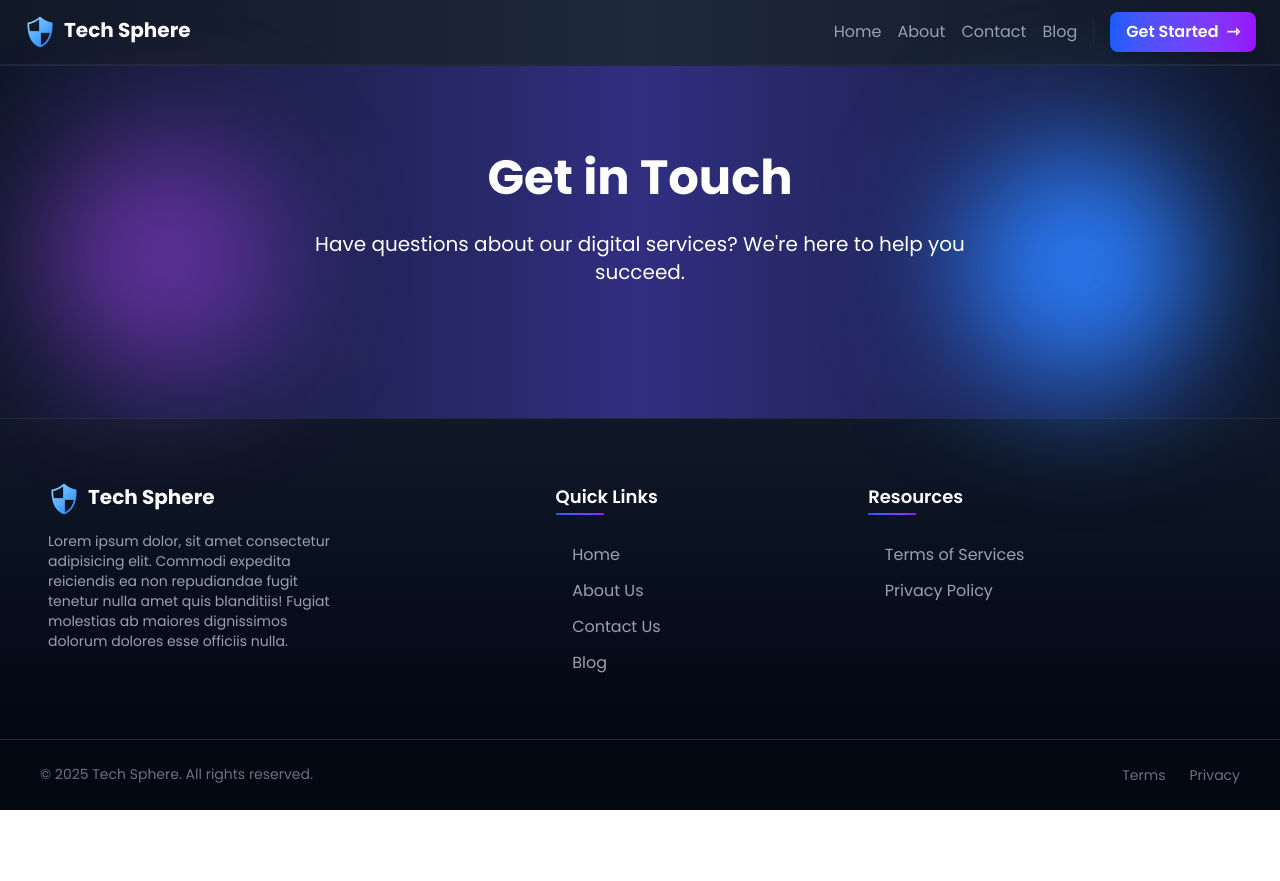
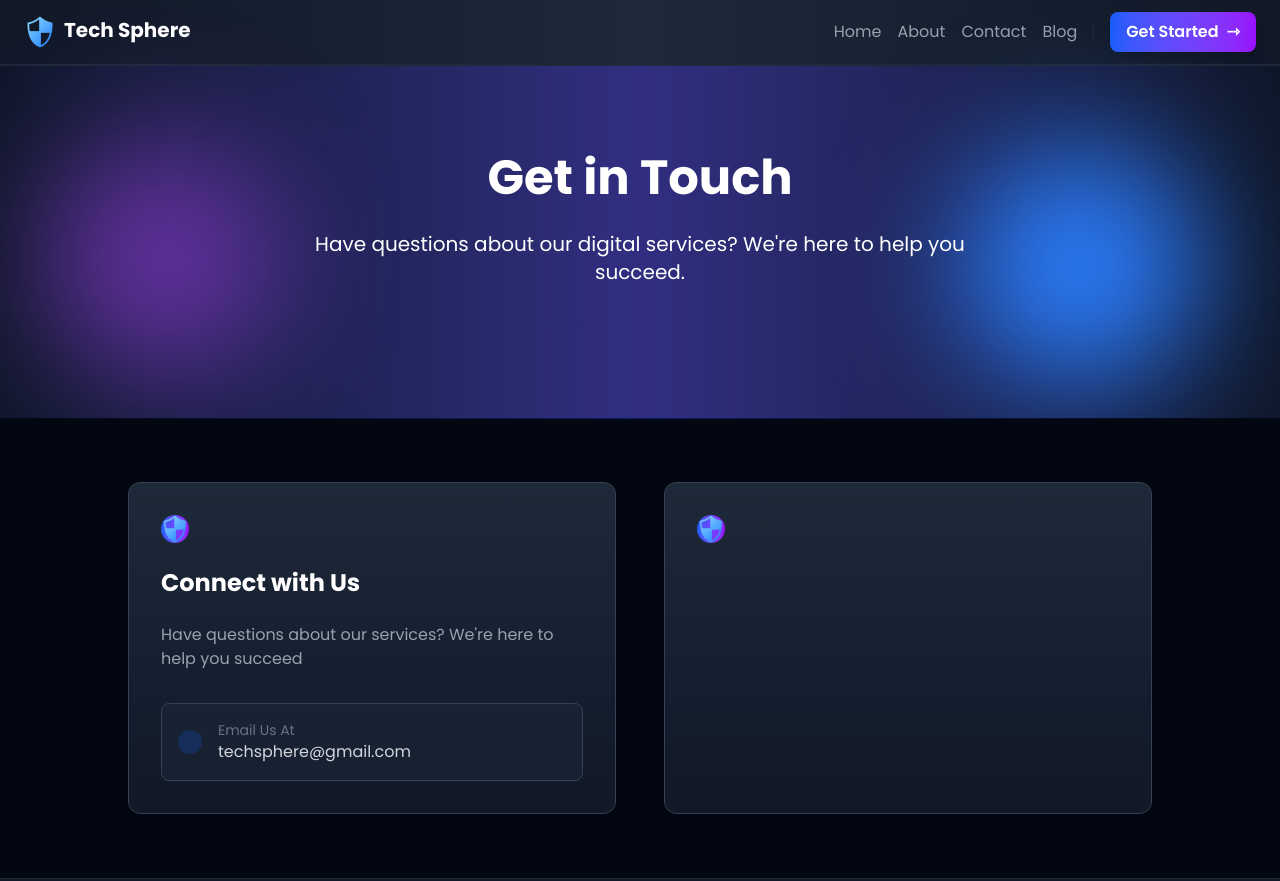
Before and after one commit to cyberdiego33/Tech-Sphere-Portfolio, a website: page templates/contact.html in a window 1280 px wide. Shown: the top 881 px of the page. Before the commit the page ends 810 px from the top, so only its background shows below. Drawn offline with Linux system fonts and the light colour scheme.

Commit message:
refreshing repository and about to add more stuff

```diff
--- a/templates/contact.html
+++ b/templates/contact.html
@@ -105,6 +105,40 @@
 
         </section>
 
+        <section class="py-16 px-4 bg-gray-950 relative">
+            <div class="absolute top-0 inset-x-0 h-px bg-gradient-to-r from-transparent via-blue-700  to-transparent opacity-40"></div>
+
+            <div class="container mx-auto max-w-5xl relative z-10">
+                <div class="grid md:grid-cols-2 gap-12">
+                    <div class="p-8 bg-gradient-to-b from-gray-800 to-gray-900 rounded-xl shadow-sm border border-gray-700">
+                        <div class="mb-6 size-7 bg-gradient-to-r from-blue-600 to-purple-600 rounded-full"><img src="../images/shield.png" alt="chat logo"></div>
+
+                        <h2 class="text-2xl font-bold text-white mb-6">Connect with Us</h2>
+                        <p class="text-gray-400 mb-8">
+                            Have questions about our services? We're here to help you succeed
+                        </p>
+
+                        <div class="space-y-6">
+                            <div class="flex items-center p-4 bg-gray-800/50 rounded-lg border border-gray-700 hover:bg-gray-800 hover:border-blue-500 group transition-all">
+                                <div class="p-3 size-4 rounded-full mr-4 bg-blue-600/20 group-hover:bg-blue-600/30 transition-colors"></div>
+                                <div>
+                                    <p class="text-sm text-gray-500">Email Us At</p>
+                                    <a class="text-gray-300 font-medium hover:text-blue-400 transition-colors" href="#">techsphere@gmail.com</a>
+                                </div>
+                            </div>
+                        </div>
+                    </div>
+
+
+
+                    <div class="p-8 bg-gradient-to-b from-gray-800 to-gray-900 rounded-xl shadow-sm border border-gray-700">
+                        <div class="mb-6 size-7 bg-gradient-to-r from-blue-600 to-purple-600 rounded-full"><img src="../images/shield.png" alt="chat logo"></div>
+                    </div>
+                </div>
+            </div>
+
+        </section>
+
     </main>
 
 
```
Also changed, not shown: output.css.
